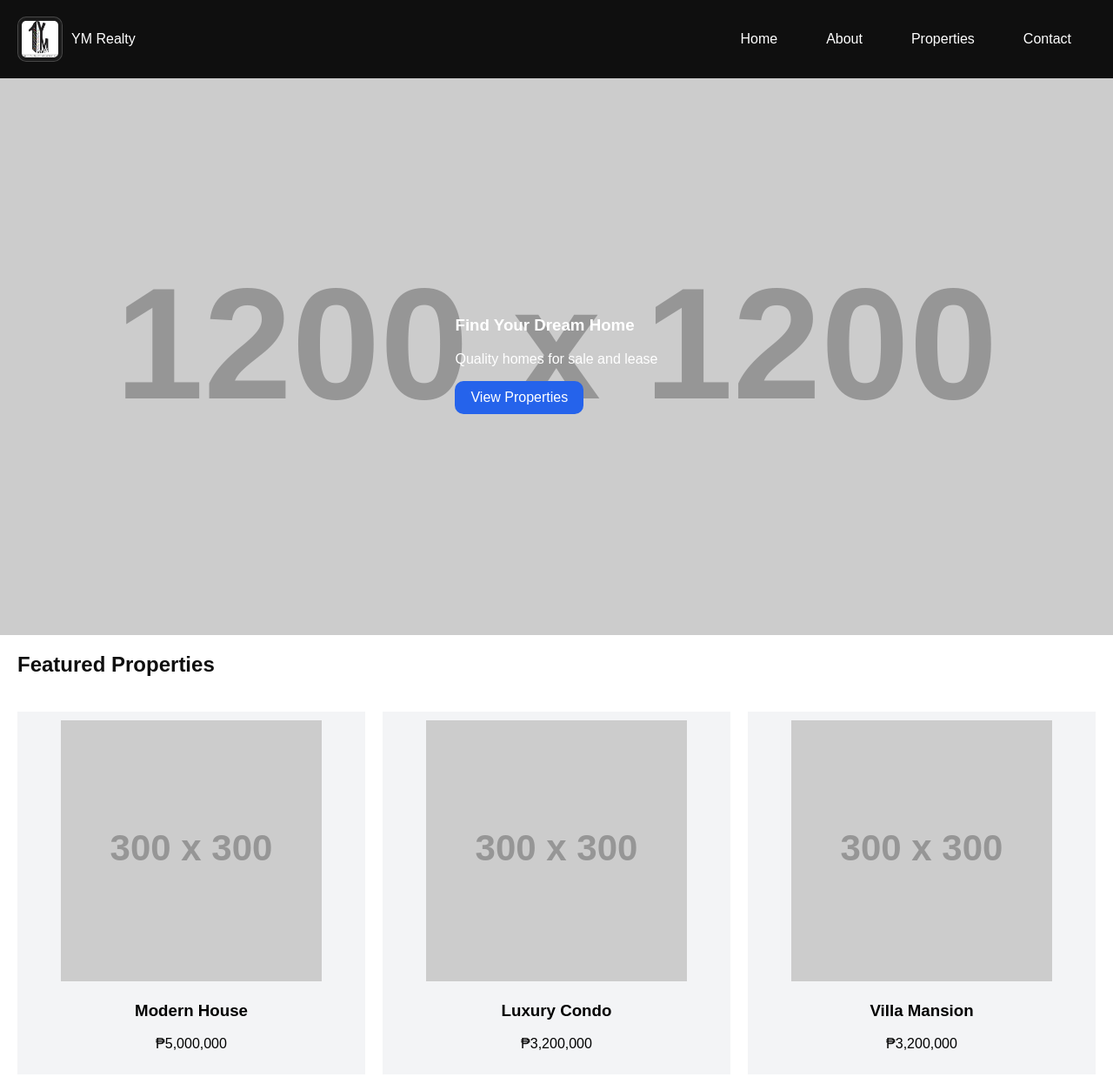
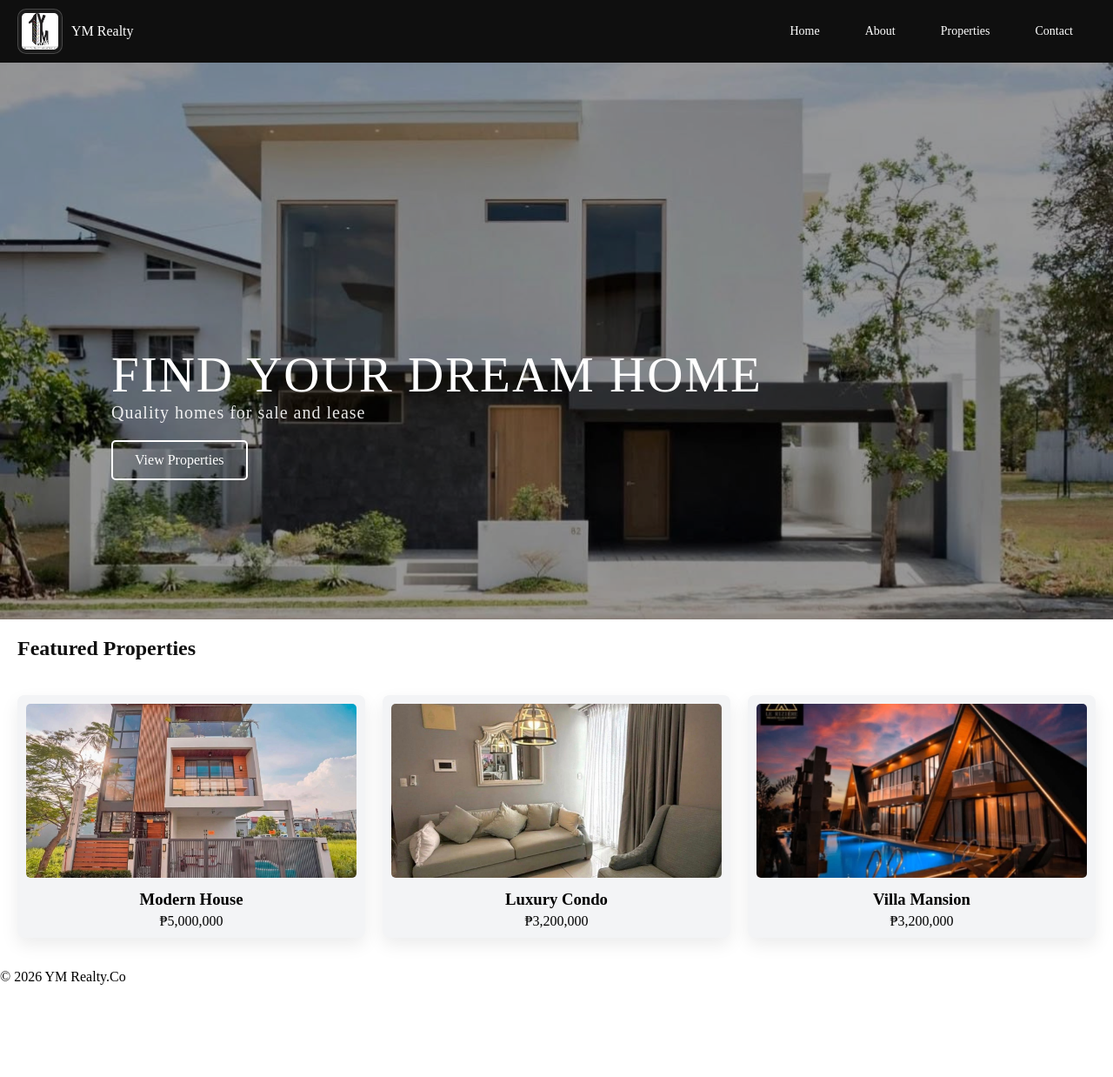
Before and after one commit to joung-ai/WebDev-Final, a plain HTML site: page index.html in a window 1280 px wide. Shown: the top 1238 px of the page at 87% size. After the commit the page ends 1148 px from the top, so only its background shows below. Drawn offline with Linux system fonts and the light colour scheme; placeholder pictures from the web are drawn by us; a web font is replaced by a local one.

Commit message:
Slide show of properties, Hover effects, and photos for the buttons

```diff
--- a/index.html
+++ b/index.html
@@ -5,7 +5,7 @@
 <meta name="viewport" content="width=device-width, initial-scale=1.0">
 <title>YM Realty.Co</title>
 <link rel="stylesheet" href="style.css">
-</head>
+<link href="https://fonts.googleapis.com/css2?family=Forum&display=swap" rel="stylesheet"></head>
 <body>
 
 <nav>
@@ -13,19 +13,27 @@
     <img src="images\logo.jpg" class="logo">
     <span>YM Realty</span>
   </div>
-  <ul>
-    <li><a href="index.html" class="navBtn">Home</a></li>
-    <li><a href="about.html" class="navBtn">About</a></li>
-    <li><a href="properties.html" class="navBtn">Properties</a></li>
-    <li><a href="contact.html" class="navBtn">Contact</a></li>
+
+ <ul>
+    <li><a href="index.html" class="nav-btn">Home</a></li>
+    <li><a href="about.html" class="nav-btn">About</a></li>
+    <li><a href="properties.html" class="nav-btn">Properties</a></li>
+    <li><a href="contact.html" class="nav-btn">Contact</a></li>
   </ul>
 </nav>
 
 <header class="hero">
+
   <div class="hero-text">
-    <h3>Find Your Dream Home</h3>
-    <p>Quality homes for sale and lease</p>
-    <a href="properties.html" class="btn">View Properties</a>
+   <h1>Find Your Dream Home</h1>
+   <p>Quality homes for sale and lease</p>
+   <a href="properties.html" class="btn">View Properties</a>
+  </div>
+
+   <div class="slides">
+    <img src="images/house1.jpg" class="slide active">
+    <img src="images/house2.jpg" class="slide">
+    <img src="images/house3.jpg" class="slide">
   </div>
 </header>
 
@@ -33,17 +41,17 @@
   <h2>Featured Properties</h2>
   <div class="cards">
     <div class="card">
-      <img src="https://via.placeholder.com/300">
+      <img src="images/modern_house.jpg">
       <h3>Modern House</h3>
       <p>₱5,000,000</p>
     </div>
     <div class="card">
-      <img src="https://via.placeholder.com/300">
+      <img src="images/luxury_condo.jpg">
       <h3>Luxury Condo</h3>
       <p>₱3,200,000</p>
     </div>
     <div class="card">
-      <img src="https://via.placeholder.com/300">
+      <img src="images/villa_mansion.jpg">
       <h3>Villa Mansion</h3>
       <p>₱3,200,000</p>
     </div>
--- a/script.js
+++ b/script.js
@@ -15,3 +15,20 @@ function prev() {
   index = (index - 1 + images.length) % images.length;
   document.getElementById("slider").src = images[index];
 }
+
+// Auto-slide every 5 seconds//
+
+document.addEventListener("DOMContentLoaded", function () {
+
+  let slides = document.querySelectorAll(".slide");
+  let index = 0;
+
+  function showSlide() {
+    slides.forEach(slide => slide.classList.remove("active"));
+    slides[index].classList.add("active");
+    index = (index + 1) % slides.length;
+  }
+
+  setInterval(showSlide, 4000);
+
+});
--- a/style.css
+++ b/style.css
@@ -7,7 +7,7 @@
 
 body {
   margin: 0;
-  font-family: Arial;
+  font-family: 'Forum', serif;
   background: var(--secondary);
 }
 
@@ -54,48 +54,101 @@ h2 {
 
 .hero {
   height: 80vh;
-  background: url('https://via.placeholder.com/1200') center/cover;
-  display: flex;
-  align-items: center;
-  justify-content: center;
+  position: relative;
+  overflow: hidden;
+}
+
+/* House images slide*/
+.slides {
+  position: absolute;
+  width: 100%;
+  height: 100%;
+  z-index: 0;
+}
+
+.slide {
+  position: absolute;
+  width: 100%;
+  height: 100%;
+  object-fit: cover;
+  opacity: 0;
+  transition: opacity 1s ease-in-out;
+}
+
+.slide.active {
+  opacity: 1;
+}
+
+.hero::before {
+  content: "";
+  position: absolute;
+  inset: 0;
+  background: rgba(0,0,0,0.4);
+  z-index: 1;
+}
+
+.hero-text {
+  position: absolute;
+  top: 45%; /* adjust mo dito */
+  left: 10%;
+  z-index: 2;
   color: white;
 }
 
+.hero-text h1 {
+  font-family: 'Forum', serif;
+  font-size: 57px;
+  font-weight: 400;
+  letter-spacing: 2px;
+  text-transform: uppercase;
+   margin-bottom: 0;
+}
+
+.hero-text p {
+  font-size: 20px;
+  letter-spacing: 1px;
+  margin: 0;
+  opacity: 0.9;
+}
+
+
 .btn {
   display: inline-block;
-  padding: 10px 18px;
-  border-radius: 10px;
+  padding: 12px 25px;
+  margin-top: 20px;
+  border: 2px solid var(--secondary);
+  color: var(--secondary);
   text-decoration: none;
-  color: white;
-  background: #2563EB;
-
+  background: transparent;
+  border-radius: 5px;
   transition: all 0.3s ease;
-  cursor: pointer;
 }
 
 .btn:hover {
-  transform: translateY(-5px) scale(1.05);
-  box-shadow: 0 10px 25px rgba(37, 99, 235, 0.4);
+  background: var(--secondary);
+  color: var(--primary);
 }
 
 .btn:active {
   transform: scale(0.95);
 }
 
-.navBtn {
-  display: inline-block;
-  padding: 10px 18px;
-  border-radius: 10px;
+.nav-btn {
+  padding: 8px 16px;
+  font-size: 14px;
+  color: var(--secondary);
   text-decoration: none;
-  color: white;
-
+  background: transparent;
+  border: none;
+  border-radius: 4px;
   transition: all 0.3s ease;
 }
 
-.navBtn:hover {
-  transform: translateY(-5px) scale(1.05);
-  box-shadow: 0 10px 25px rgba(37, 99, 235, 0.4);
-  background: #2563EB;}
+.nav-btn:hover {
+  background: var(--secondary);
+  color: var(--primary);
+  transform: translateY(-2px);
+}
 
 .cards {
   display: grid;
@@ -104,15 +157,33 @@ h2 {
   padding: 20px;
 }
 
+.card img {
+  width: 100%;
+  height: 200px;
+  object-fit: cover;
+  border-radius: 5px;
+}
+
 .card {
   background: var(--highlight);
   padding: 10px;
   text-align: center;
+  border-radius: 8px;
   transition: 0.3s;
+  box-shadow: 0 8px 20px rgba(0,0,0,0.08);
+}
+
+.card h3 {
+  margin: 10px 0 5px;
+}
+
+.card p {
+  margin: 0;
 }
 
 .card:hover {
-  transform: scale(1.05);
+  transform: translateY(-5px);
+  box-shadow: 0 12px 30px rgba(0,0,0,0.2);
 }
 
 .container {
```
Also changed, not shown: images/house1.jpg (added), images/house2.jpg (added), images/house3.jpg (added), images/luxury_condo.jpg (added), images/modern_house.jpg (added), images/villa_mansion.jpg (added).
